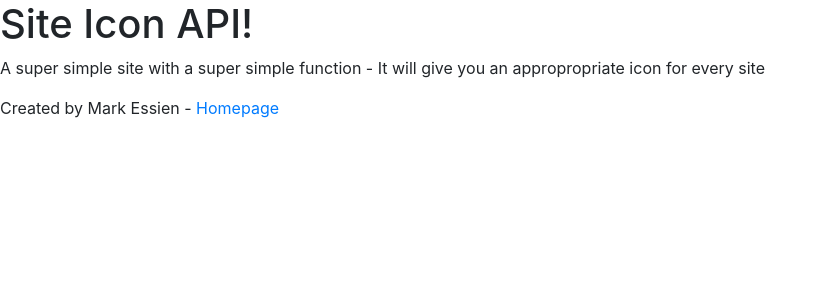
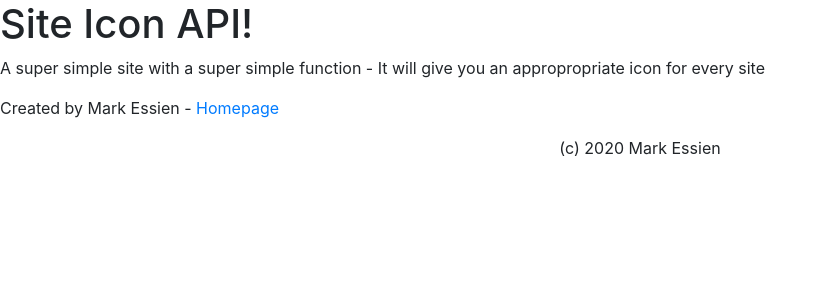
Before and after one commit to markessien/siteicon, a Flask app: page / in a window 1280 px wide. Shown: the top 300 px of the page, without its empty margins (0-828 px from the left). Run offline with Flask 2, Linux system fonts and the light colour scheme; some libraries are stand-ins or nearby versions.

Commit message:
Added copyright text

```diff
--- a/templates/index.html
+++ b/templates/index.html
@@ -15,6 +15,12 @@
     <p>A super simple site with a super simple function - It will give you an appropropriate icon for every site</p>
 
     <p>Created by Mark Essien - <a href="https://markessien.com">Homepage</a></p>
+
+
+    <footer class="container-fluid text-center">
+        <p>(c) 2020 Mark Essien</p>
+      </footer>
+
     <!-- Optional JavaScript -->
     <!-- jQuery first, then Popper.js, then Bootstrap JS -->
     <script src="https://code.jquery.com/jquery-3.5.1.slim.min.js" integrity="sha384-DfXdz2htPH0lsSSs5nCTpuj/zy4C+OGpamoFVy38MVBnE+IbbVYUew+OrCXaRkfj" crossorigin="anonymous"></script>
```
